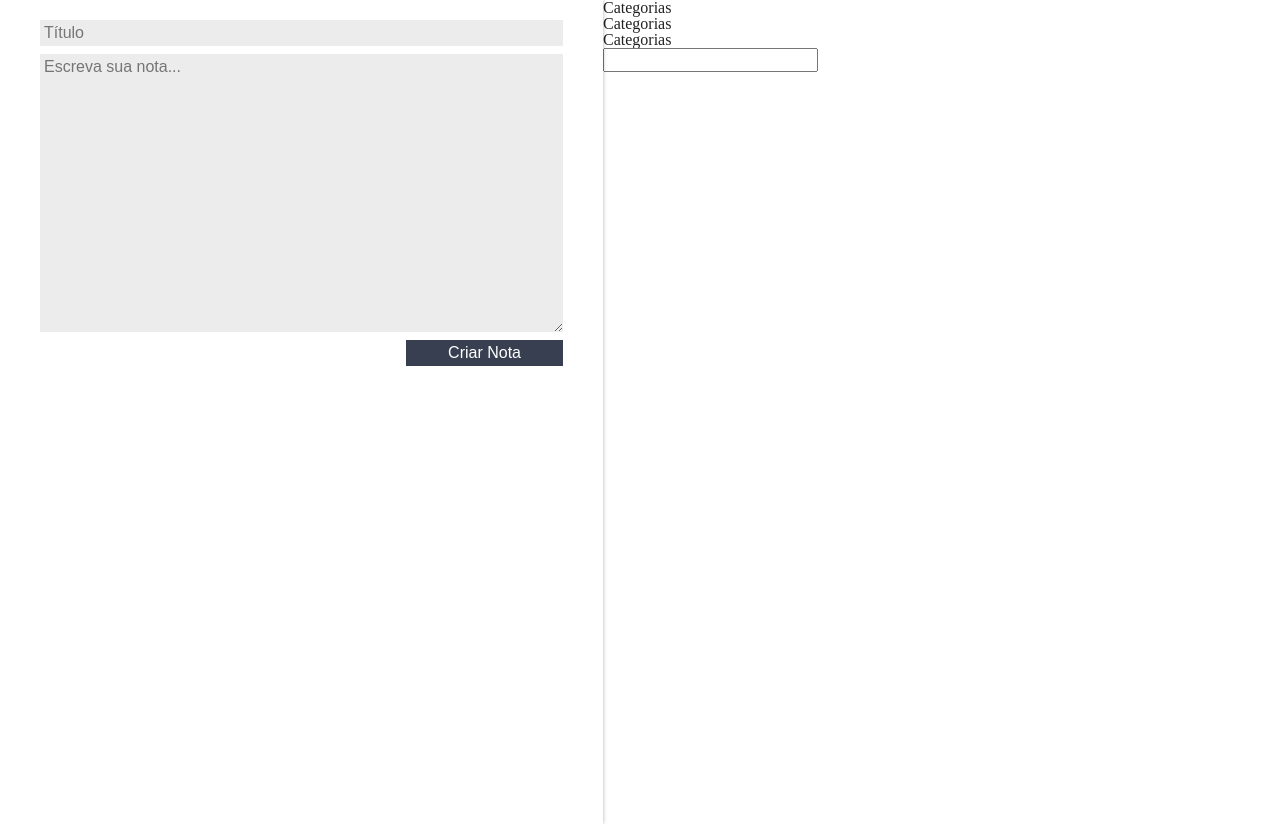
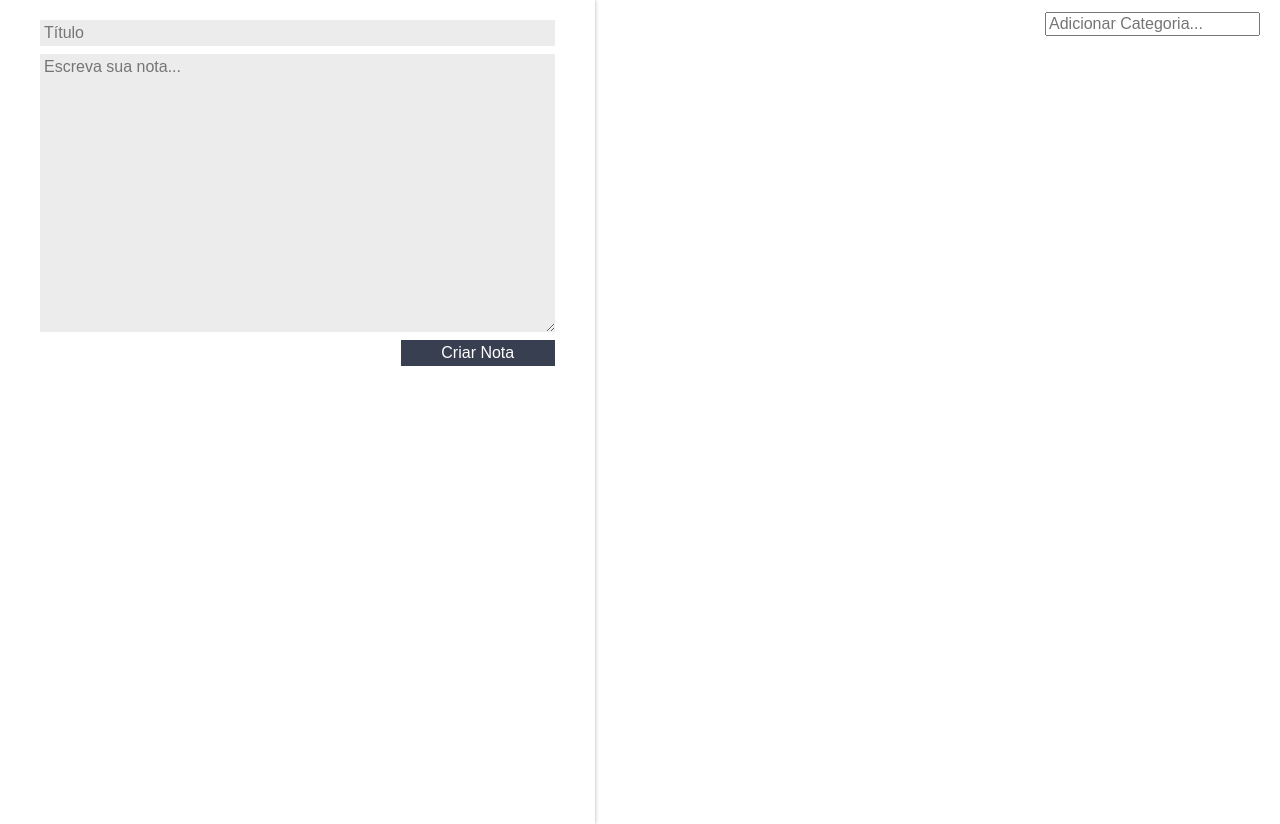
Before and after one commit to Mormani/React-CEEP_V2, a React (Create React App) app: page / in a window 1280 px wide. Built offline with nearby package versions, Linux system fonts and the light colour scheme.

Commit message:
Adicionando lista de categorias dinamicas

```diff
--- a/src/App.js
+++ b/src/App.js
@@ -11,7 +11,7 @@ class App extends Component {
     constructor() {
 
         super();
-        this.state = { notas: [] };
+        this.state = { notas: [], categorias: [] };
     }
 
     criarNota(titulo, texto) {
@@ -30,14 +30,30 @@ class App extends Component {
 
     }
 
+    adicionarCategoria(nomeCategoria) {
+
+        const novoArrayCategorias = [...this.state.categorias, nomeCategoria];
+        const novoEstado = {...this.state, categorias: novoArrayCategorias};
+        this.setState(novoEstado);
+    }
+
     render() {
 
         return (
         <section className="conteudo">
-            <FormularioCadastro criarNota={this.criarNota.bind(this)}/>
+            <FormularioCadastro
+                criarNota={this.criarNota.bind(this)}
+                categorias={this.state.categorias}
+            />
             <main className="conteudo-principal">
-                <ListaDeCategorias/>
-                <ListaDeNotas notas={this.state.notas} apagarNota={this.apagarNota.bind(this)}/>
+                <ListaDeCategorias
+                    categorias={this.state.categorias}
+                    adicionarCategoria={this.adicionarCategoria.bind(this)}
+                />
+                <ListaDeNotas
+                    notas={this.state.notas}
+                    apagarNota={this.apagarNota.bind(this)}
+                />
             </main>
         </section>
         );
--- a/src/components/ListaDeCategorias/ListaDeCategorias.jsx
+++ b/src/components/ListaDeCategorias/ListaDeCategorias.jsx
@@ -3,17 +3,33 @@ import "./style.css";
 
 class ListaDeCategorias extends Component {
 
+    _handlerEventoInput(e) {
+
+        if (e.key === "Enter") {
+
+            let valorCategoria = e.target.value
+            this.props.adicionarCategoria(valorCategoria);
+        }
+    }
+
     render() {
 
         return (
 
-            <section>
-                <ul>
-                    <li>Categorias</li>
-                    <li>Categorias</li>
-                    <li>Categorias</li>
+            <section className="lista-categorias">
+                <ul className="lista-categorias_lista">
+                    {this.props.categorias.map(
+                        (categoria, index) => {
+                            return ( <li className="lista-categorias_item" key={index}>{categoria}</li> );
+                        }
+                    )}
                 </ul>
-                <input type="text" />
+                <input
+                    className="lista-categorias_input"
+                    placeholder="Adicionar Categoria..."
+                    type="text"
+                    onKeyUp={this._handlerEventoInput.bind(this)}
+                />
             </section>
         );
     }
```
